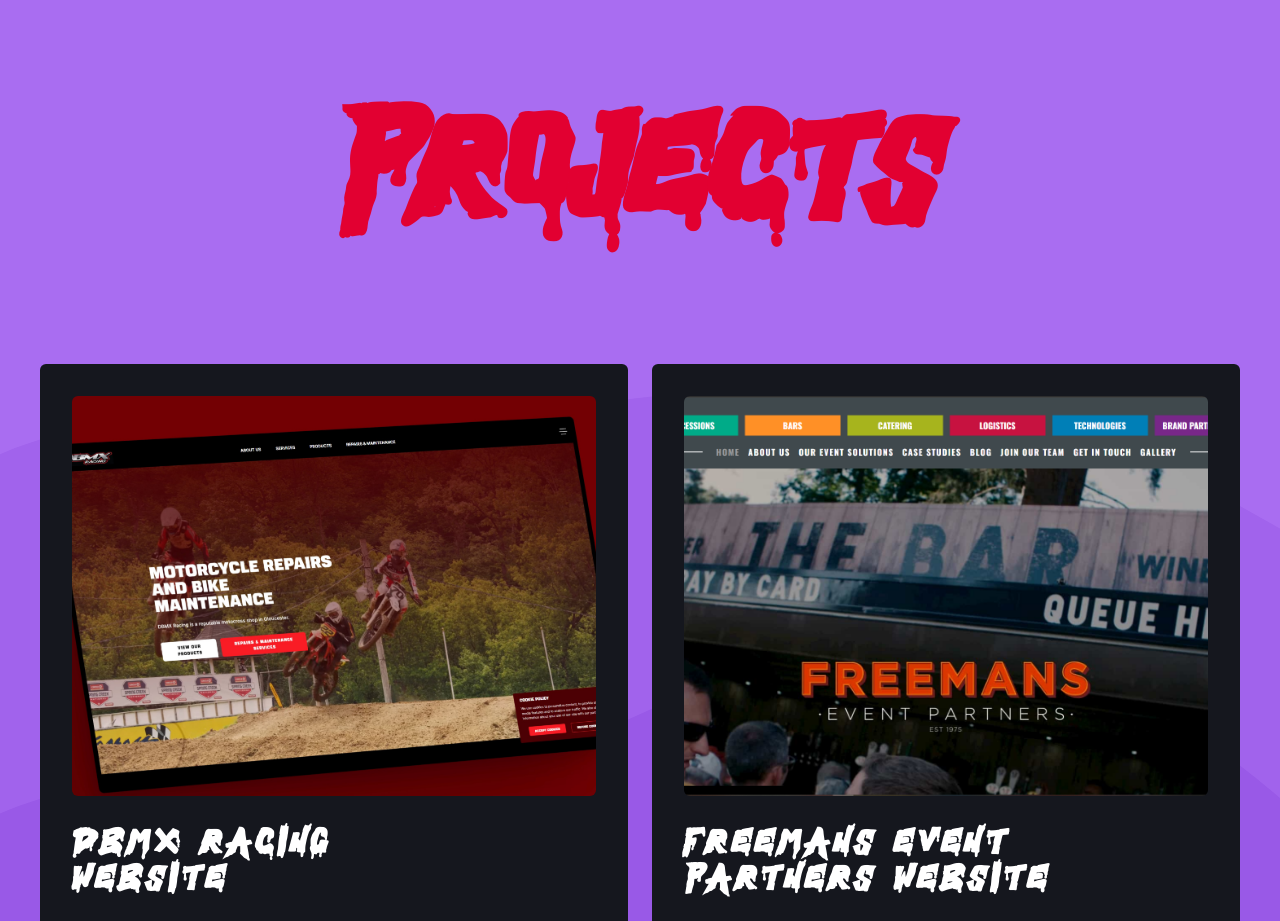
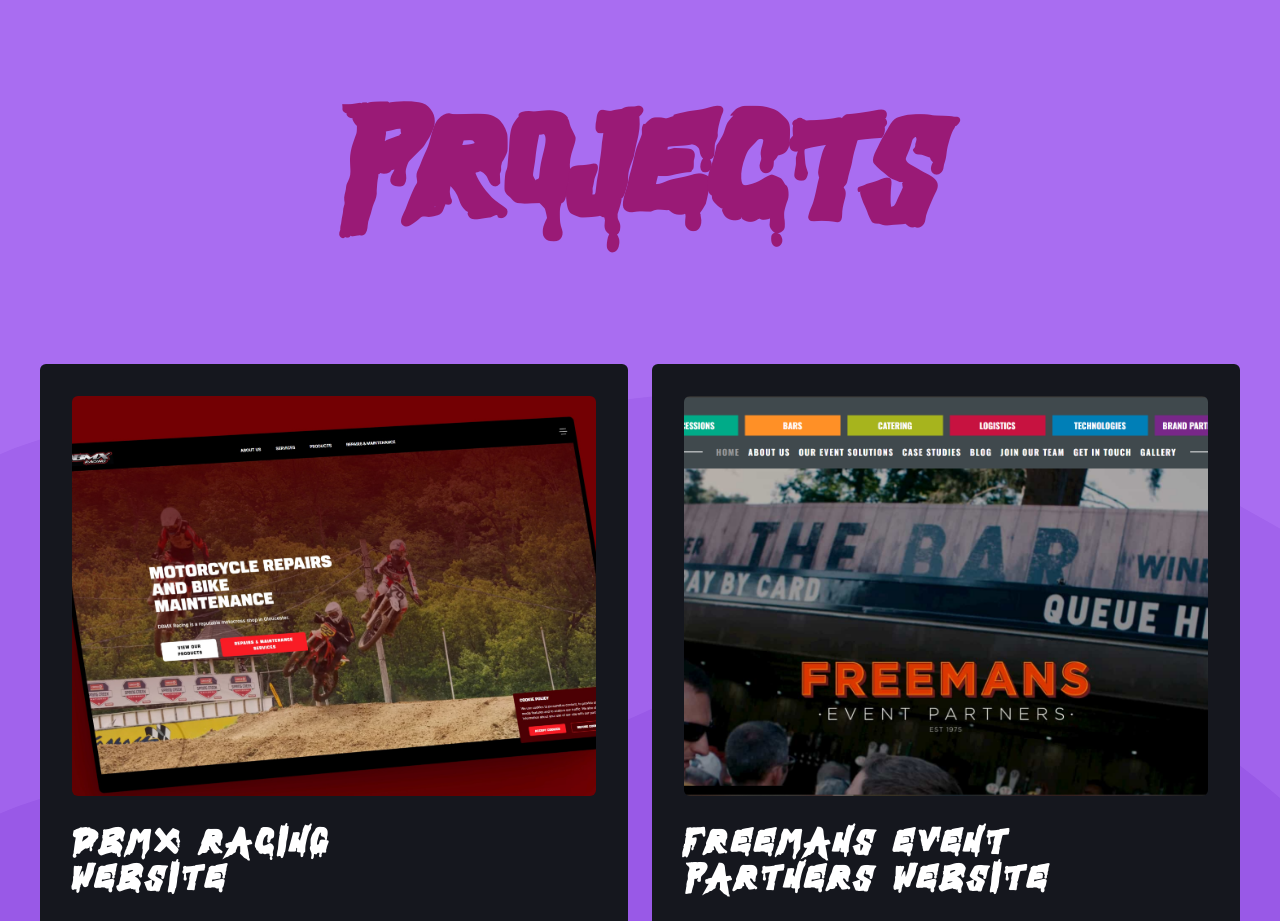
Before and after one commit to Todd-Owen-Mpeli/myportfolio, a Next.js app: page / in a window 1280 px wide. Shown: the part 4000-4921 px from the top of the page. Built offline with nearby package versions, Linux system fonts and the light colour scheme.

Commit message:
Updated the project title colour.

```diff
--- a/components/Projects.tsx
+++ b/components/Projects.tsx
@@ -23,7 +23,7 @@
 						initial={initial}
 						viewport={{once: true}}
 						whileInView={fadeInUp}
-						className="text-center lg:text-left uppercase font-bold text-6xl sm:text-8xl lg:text-9xl text-pinkRed"
+						className="text-center lg:text-left uppercase font-bold text-6xl sm:text-8xl lg:text-9xl text-pinkPurple"
 					>
 						Projects
 					</motion.h4>
```
